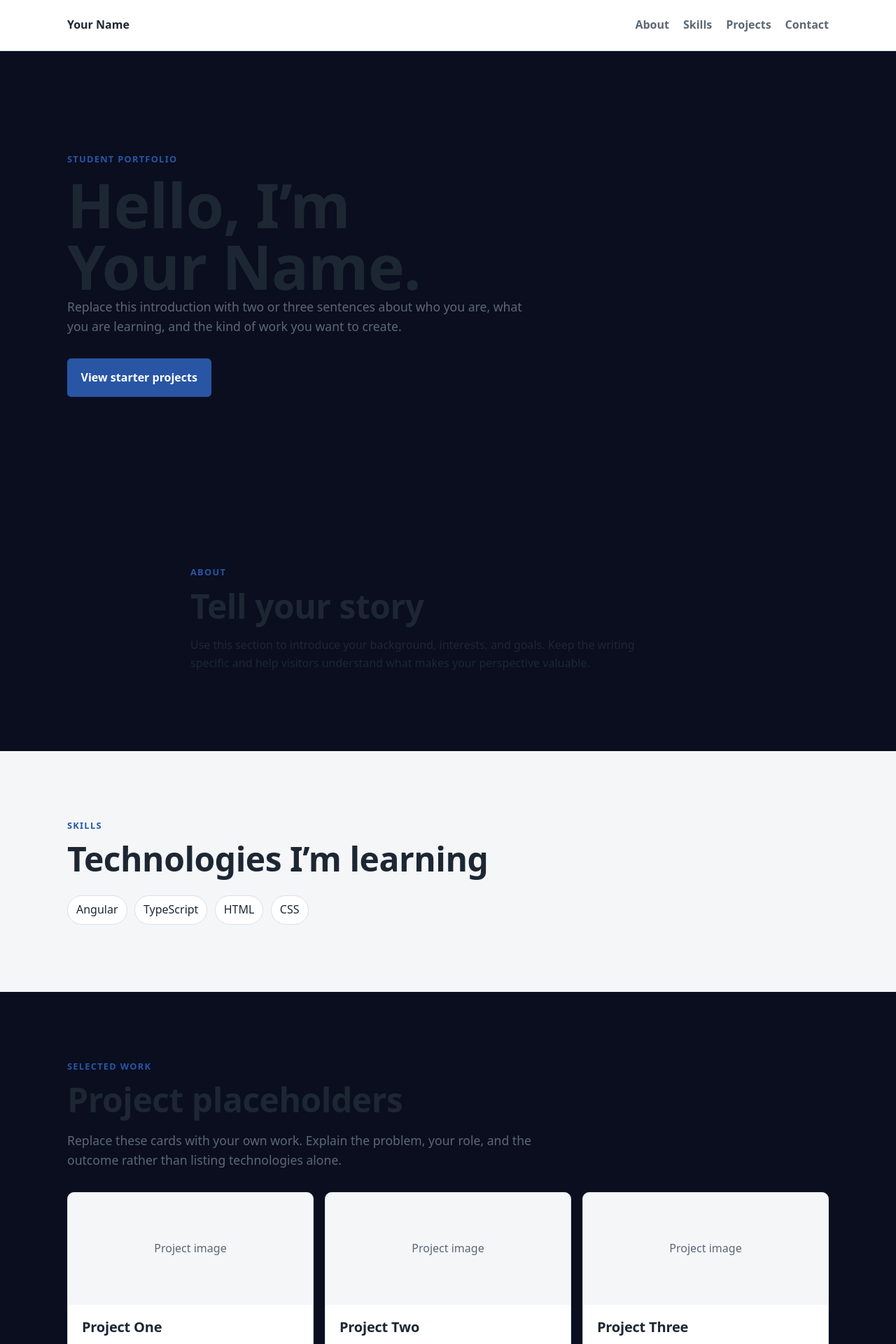
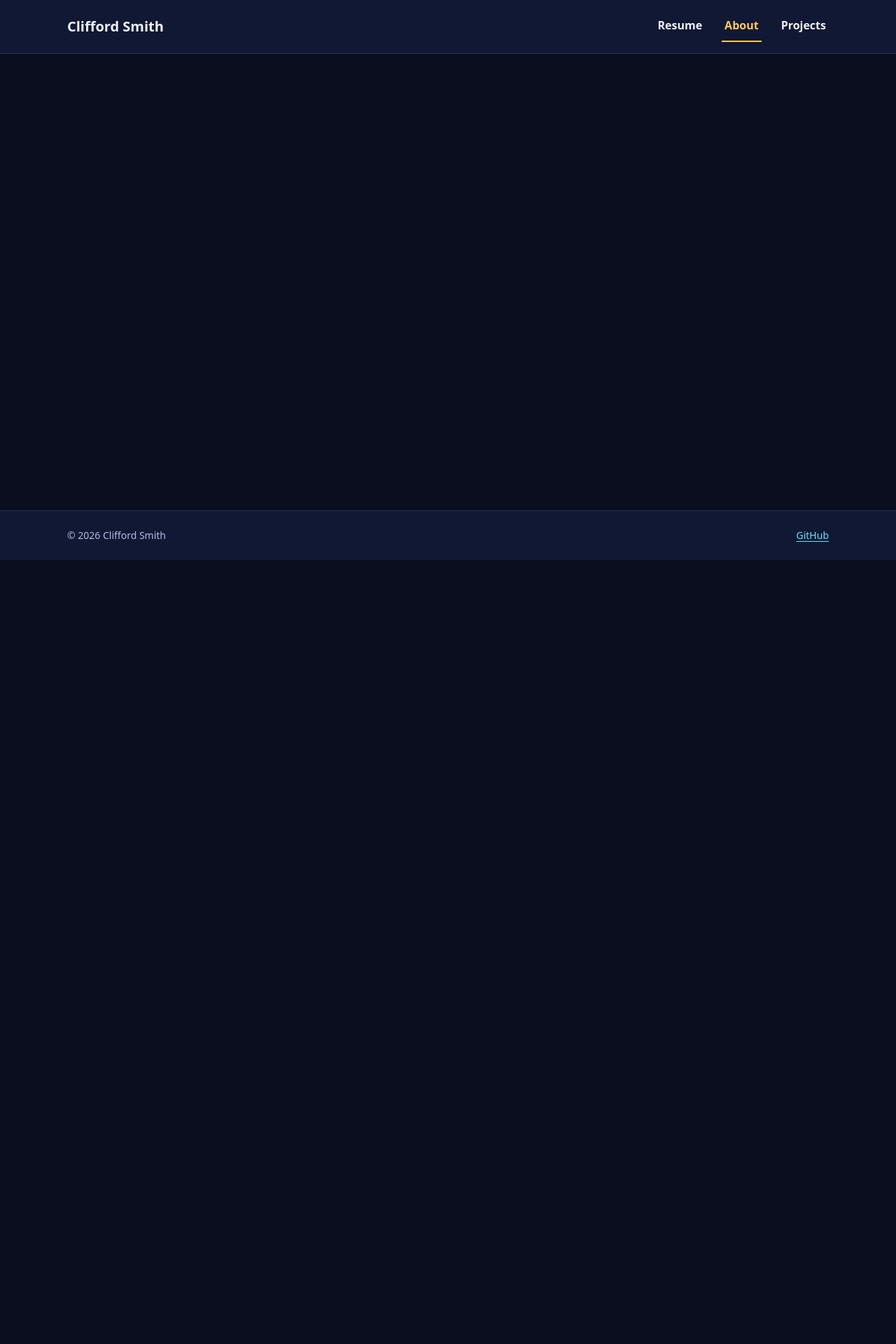
Before and after one commit to CDubScribbles/portfolio, an Angular app: page /about in a window 1280 px wide. Before the commit this address led to /. Shown: the top 1920 px of the page at 70% size. After the commit the page ends 800 px from the top, so only its background shows below. Built offline with nearby package versions, Linux system fonts and the light colour scheme.

Commit message:
Add files via upload

```diff
--- a/src/app/app.component.css
+++ b/src/app/app.component.css
@@ -1,192 +1,72 @@
-:host {
-  --color-background: #ffffff;
-  --color-surface: #f4f6f8;
-  --color-text: #1d2733;
-  --color-muted: #5c6875;
-  --color-accent: #2856a5;
-  --color-border: #dce1e6;
-  display: block;
-  color: var(--color-text);
+.shell {
+  display: flex;
+  flex-direction: column;
+  min-height: 100dvh;
 }
 
-.container {
-  width: min(calc(100% - 2rem), 68rem);
-  margin-inline: auto;
+main {
+  flex: 1;
+}
+main:focus { outline: none; }
+
+.site-header {
+  background: var(--surface);
+  border-bottom: 1px solid var(--border);
 }
 
-.narrow {
-  max-width: 46rem;
+.header-inner {
+  display: flex;
+  flex-wrap: wrap;
+  align-items: center;
+  justify-content: space-between;
+  gap: var(--space-3) var(--space-5);
+  padding-block: var(--space-4);
 }
 
-.skip-link {
-  position: fixed;
-  top: 0.75rem;
-  left: 0.75rem;
-  z-index: 10;
-  padding: 0.65rem 0.9rem;
-  background: var(--color-text);
-  color: white;
-  transform: translateY(-160%);
-}
-
-.skip-link:focus {
-  transform: translateY(0);
-}
-
-.site-header {
-  border-bottom: 1px solid var(--color-border);
-  background: var(--color-background);
-}
-
-.header-content {
-  display: flex;
-  min-height: 4.5rem;
-  align-items: center;
-  justify-content: space-between;
-  gap: 1rem;
-}
-
-.site-name {
-  color: var(--color-text);
-  font-weight: 750;
+.brand {
+  color: var(--text);
+  font-size: var(--step-1);
+  font-weight: 800;
   text-decoration: none;
 }
+.brand:hover { color: var(--gold); }
 
-nav {
+.nav-list {
   display: flex;
-  gap: 1.25rem;
   flex-wrap: wrap;
-}
-
-nav a {
-  color: var(--color-muted);
-  font-weight: 650;
-  text-decoration: none;
-}
-
-nav a:hover,
-nav a:focus-visible {
-  color: var(--color-accent);
-}
-
-.hero {
-  padding: clamp(5rem, 12vw, 9rem) 0;
-}
-
-.hero h1 {
-  max-width: 12ch;
+  gap: var(--space-1) var(--space-5);
   margin: 0;
-  font-size: clamp(2.75rem, 8vw, 5.5rem);
-  line-height: 1;
-}
-
-.hero-copy,
-.section-intro {
-  max-width: 42rem;
-  color: var(--color-muted);
-  font-size: 1.1rem;
-}
-
-.eyebrow {
-  margin-bottom: 0.65rem;
-  color: var(--color-accent);
-  font-size: 0.8rem;
-  font-weight: 750;
-  letter-spacing: 0.1em;
-  text-transform: uppercase;
-}
-
-.section {
-  padding: clamp(3.5rem, 8vw, 6rem) 0;
-}
-
-.section-muted {
-  background: var(--color-surface);
-}
-
-.section h2 {
-  margin-top: 0;
-  font-size: clamp(2rem, 5vw, 3rem);
-}
-
-.button {
-  display: inline-block;
-  margin-top: 1rem;
-  border-radius: 0.35rem;
-  padding: 0.8rem 1.1rem;
-  background: var(--color-accent);
-  color: white;
-  font-weight: 700;
-  text-decoration: none;
-}
-
-.skill-list,
-.tag-list {
-  display: flex;
-  gap: 0.65rem;
-  flex-wrap: wrap;
-  margin: 1.5rem 0 0;
   padding: 0;
   list-style: none;
 }
 
-.skill-list li,
-.tag-list li {
-  border: 1px solid var(--color-border);
-  border-radius: 999px;
-  padding: 0.45rem 0.75rem;
-  background: var(--color-background);
+.nav-list a {
+  display: inline-block;
+  padding: var(--space-2) var(--space-1);
+  border-bottom: 2px solid transparent;
+  color: var(--text);
+  font-weight: 600;
+  text-decoration: none;
 }
-
-.project-grid {
-  display: grid;
-  grid-template-columns: repeat(3, minmax(0, 1fr));
-  gap: 1rem;
-  margin-top: 2rem;
-}
-
-.project-card {
-  overflow: hidden;
-  border: 1px solid var(--color-border);
-  border-radius: 0.6rem;
-  background: var(--color-background);
-}
-
-.project-placeholder {
-  display: grid;
-  min-height: 10rem;
-  place-items: center;
-  background: var(--color-surface);
-  color: var(--color-muted);
-}
-
-.project-content {
-  padding: 1.25rem;
-}
-
-.project-content h3 {
-  margin-top: 0;
-}
-
-.tag-list {
-  margin-top: 1rem;
-  font-size: 0.8rem;
+.nav-list a:hover { color: var(--accent); }
+.nav-list a.active {
+  border-bottom-color: var(--gold);
+  color: var(--gold);
 }
 
 .site-footer {
-  border-top: 1px solid var(--color-border);
-  padding: 2rem 0;
-  color: var(--color-muted);
+  background: var(--surface);
+  border-top: 1px solid var(--border);
+  color: var(--text-muted);
+  font-size: var(--step-small);
 }
 
-@media (max-width: 760px) {
-  .header-content {
-    align-items: flex-start;
-    flex-direction: column;
-    padding-block: 1rem;
-  }
+.footer-inner {
+  display: flex;
+  flex-wrap: wrap;
+  justify-content: space-between;
+  gap: var(--space-2) var(--space-5);
+  padding-block: var(--space-5);
+}
 
-  .project-grid {
-    grid-template-columns: 1fr;
-  }
-}
+.footer-inner p { margin: 0; }
--- a/src/app/app.component.html
+++ b/src/app/app.component.html
@@ -1,97 +1,36 @@
-<a class="skip-link" href="#main-content">Skip to main content</a>
+<div class="shell">
+  <a class="skip-link" href="#main-content" (click)="skipToMain($event)">
+    Skip to main content
+  </a>
 
   <header class="site-header">
-  <div class="container header-content">
-    <a class="site-name" href="#top">{{ studentName }}</a>
-    <nav aria-label="Primary navigation">
-      <a href="#about">About</a>
-      <a href="#skills">Skills</a>
-      <a href="#projects">Projects</a>
-      <a href="#contact">Contact</a>
+    <div class="container header-inner">
+      <a class="brand" routerLink="/">{{ site.name }}</a>
+
+      <nav aria-label="Primary">
+        <ul class="nav-list">
+          @for (item of navItems; track item.path) {
+            <li>
+              <a
+                [routerLink]="item.path"
+                routerLinkActive="active"
+                ariaCurrentWhenActive="page"
+              >{{ item.label }}</a>
+            </li>
+          }
+        </ul>
       </nav>
     </div>
   </header>
 
-<main id="main-content">
-  <section id="top" class="hero">
-    <div class="container">
-      <p class="eyebrow">{{ title }}</p>
-      <h1>Hello, I’m {{ studentName }}.</h1>
-      <p class="hero-copy">
-        Replace this introduction with two or three sentences about who you
-        are, what you are learning, and the kind of work you want to create.
-      </p>
-      <a class="button" href="#projects">View starter projects</a>
-    </div>
-  </section>
-
-  <section id="about" class="section">
-    <div class="container narrow">
-      <p class="eyebrow">About</p>
-      <h2>Tell your story</h2>
-      <p>
-        Use this section to introduce your background, interests, and goals.
-        Keep the writing specific and help visitors understand what makes your
-        perspective valuable.
-      </p>
-    </div>
-  </section>
-
-  <section id="skills" class="section section-muted">
-    <div class="container">
-      <p class="eyebrow">Skills</p>
-      <h2>Technologies I’m learning</h2>
-      <ul class="skill-list" aria-label="Technical skills">
-        @for (skill of skills; track skill) {
-          <li>{{ skill }}</li>
-        }
-      </ul>
-    </div>
-  </section>
-
-  <section id="projects" class="section">
-    <div class="container">
-      <p class="eyebrow">Selected work</p>
-      <h2>Project placeholders</h2>
-      <p class="section-intro">
-        Replace these cards with your own work. Explain the problem, your role,
-        and the outcome rather than listing technologies alone.
-      </p>
-
-      <div class="project-grid">
-        @for (project of projects; track project.title) {
-          <article class="project-card">
-            <div class="project-placeholder" aria-hidden="true">Project image</div>
-            <div class="project-content">
-              <h3>{{ project.title }}</h3>
-              <p>{{ project.description }}</p>
-              <ul class="tag-list" [attr.aria-label]="project.title + ' technologies'">
-                @for (technology of project.technologies; track technology) {
-                  <li>{{ technology }}</li>
-                }
-              </ul>
-            </div>
-          </article>
-        }
-      </div>
-    </div>
-  </section>
-
-  <section id="contact" class="section section-muted">
-    <div class="container narrow">
-      <p class="eyebrow">Contact</p>
-      <h2>Make it easy to connect</h2>
-      <p>
-        Replace this text and email address with your preferred contact details
-        and links to professional profiles.
-      </p>
-      <a class="button" href="mailto:student@example.com">student@example.com</a>
-    </div>
-  </section>
+  <main id="main-content" tabindex="-1">
+    <router-outlet />
   </main>
 
   <footer class="site-footer">
-  <div class="container">
-    <p>&copy; {{ currentYear }} {{ studentName }}. Replace this starter content with your own.</p>
+    <div class="container footer-inner">
+      <p>&copy; {{ currentYear }} {{ site.name }}</p>
+      <p><a [href]="site.github">GitHub</a></p>
     </div>
   </footer>
+</div>
--- a/src/app/app.component.ts
+++ b/src/app/app.component.ts
@@ -1,39 +1,58 @@
-import { Component } from '@angular/core';
+import { DOCUMENT } from '@angular/core';
+import { Component, inject } from '@angular/core';
+import { takeUntilDestroyed } from '@angular/core/rxjs-interop';
+import {
+  NavigationEnd,
+  Router,
+  RouterLink,
+  RouterLinkActive,
+  RouterOutlet
+} from '@angular/router';
+import { filter, skip } from 'rxjs';
 
-interface PortfolioProject {
-  title: string;
-  description: string;
-  technologies: string[];
-}
+import { SITE } from './site.config';
 
 @Component({
   selector: 'app-root',
   standalone: true,
+  imports: [RouterLink, RouterLinkActive, RouterOutlet],
   templateUrl: './app.component.html',
   styleUrl: './app.component.css'
 })
 export class AppComponent {
-  readonly title = 'Student Portfolio';
-  readonly studentName = 'Your Name';
+  private readonly document = inject(DOCUMENT);
+
+  readonly site = SITE;
   readonly currentYear = new Date().getFullYear();
 
-  readonly skills = ['Angular', 'TypeScript', 'HTML', 'CSS'];
+  readonly navItems = [
+    { path: '/resume', label: 'Resume' },
+    { path: '/about', label: 'About' },
+    { path: '/projects', label: 'Projects' }
+  ] as const;
 
-  readonly projects: PortfolioProject[] = [
-    {
-      title: 'Project One',
-      description: 'Replace this text with a short explanation of the problem your project solves.',
-      technologies: ['Angular', 'TypeScript']
-    },
-    {
-      title: 'Project Two',
-      description: 'Describe your contribution, the decisions you made, and what you learned.',
-      technologies: ['HTML', 'CSS']
-    },
-    {
-      title: 'Project Three',
-      description: 'Add another course project or a personal project that represents your work.',
-      technologies: ['Add', 'Your', 'Tools']
-    }
-  ];
+  constructor() {
+    // After each navigation (not the first page load), move focus to the new
+    // page so keyboard and screen-reader users land in the content, not the header.
+    inject(Router).events
+      .pipe(
+        filter((event): event is NavigationEnd => event instanceof NavigationEnd),
+        skip(1),
+        takeUntilDestroyed()
+      )
+      .subscribe(() => this.focusMain());
+  }
+
+  /**
+   * A plain "#main-content" link would resolve against <base href="/portfolio/">
+   * and reload the home page. Handle the skip link ourselves instead.
+   */
+  skipToMain(event: Event): void {
+    event.preventDefault();
+    this.focusMain();
+  }
+
+  private focusMain(): void {
+    this.document.getElementById('main-content')?.focus();
+  }
 }
--- a/src/app/app.config.ts
+++ b/src/app/app.config.ts
@@ -1,8 +1,12 @@
 import { ApplicationConfig, provideZoneChangeDetection } from '@angular/core';
-import { provideRouter } from '@angular/router';
+import { provideRouter, withInMemoryScrolling } from '@angular/router';
 
 import { routes } from './app.routes';
 
 export const appConfig: ApplicationConfig = {
-  providers: [provideZoneChangeDetection({ eventCoalescing: true }), provideRouter(routes)]
+  providers: [
+    provideZoneChangeDetection({ eventCoalescing: true }),
+    // Scroll to the top on forward navigation, restore position on back/forward.
+    provideRouter(routes, withInMemoryScrolling({ scrollPositionRestoration: 'enabled' }))
+  ]
 };
--- /dev/null
+++ b/src/app/site.config.ts
@@ -0,0 +1,7 @@
+/** Single source of truth for site-wide identity. Change it here, it changes everywhere. */
+export const SITE = {
+  name: 'Clifford Smith',
+  shortName: 'Clifford',
+  role: 'Web Developer',
+  github: 'https://github.com/CDubScribbles'
+} as const;
```
Also changed, not shown: src/app/app.routes.ts (+38 -1 lines), 2 other files (tests, documents, lock files or other folders). Lines whose indentation alone changed are shown as unchanged.
